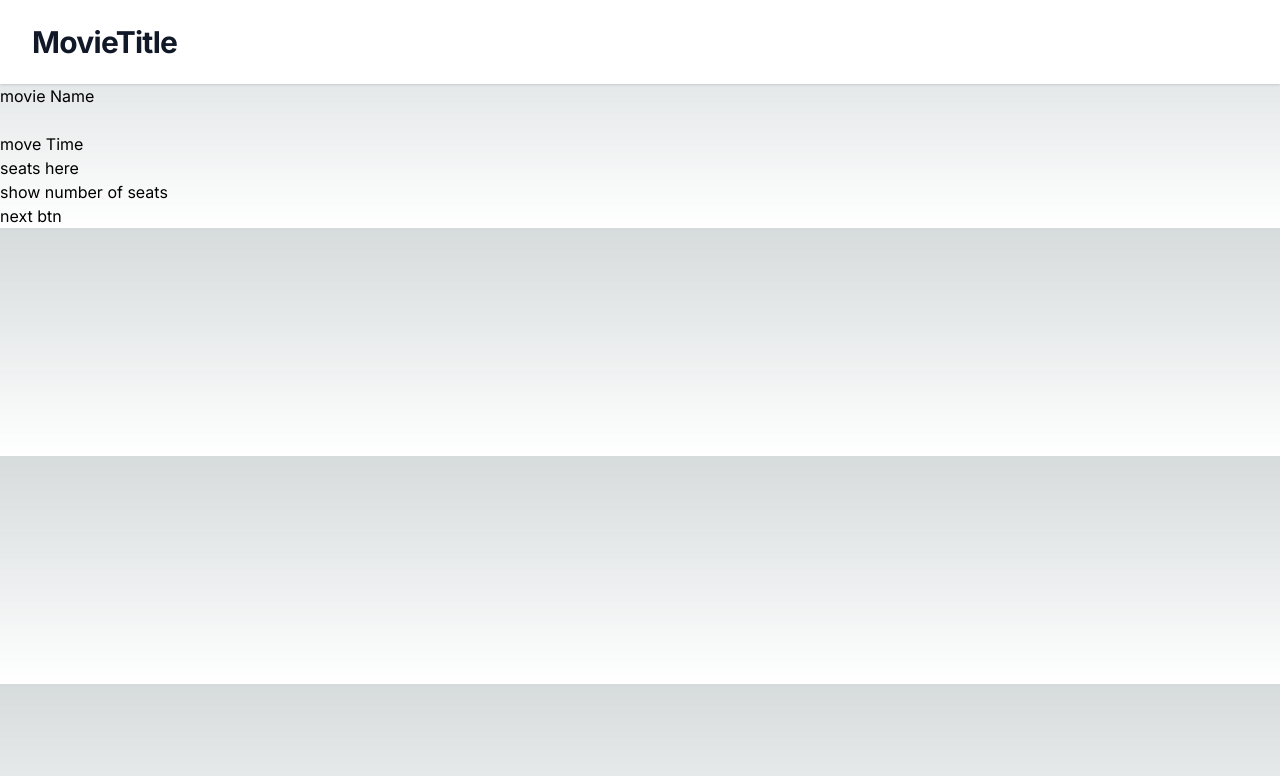
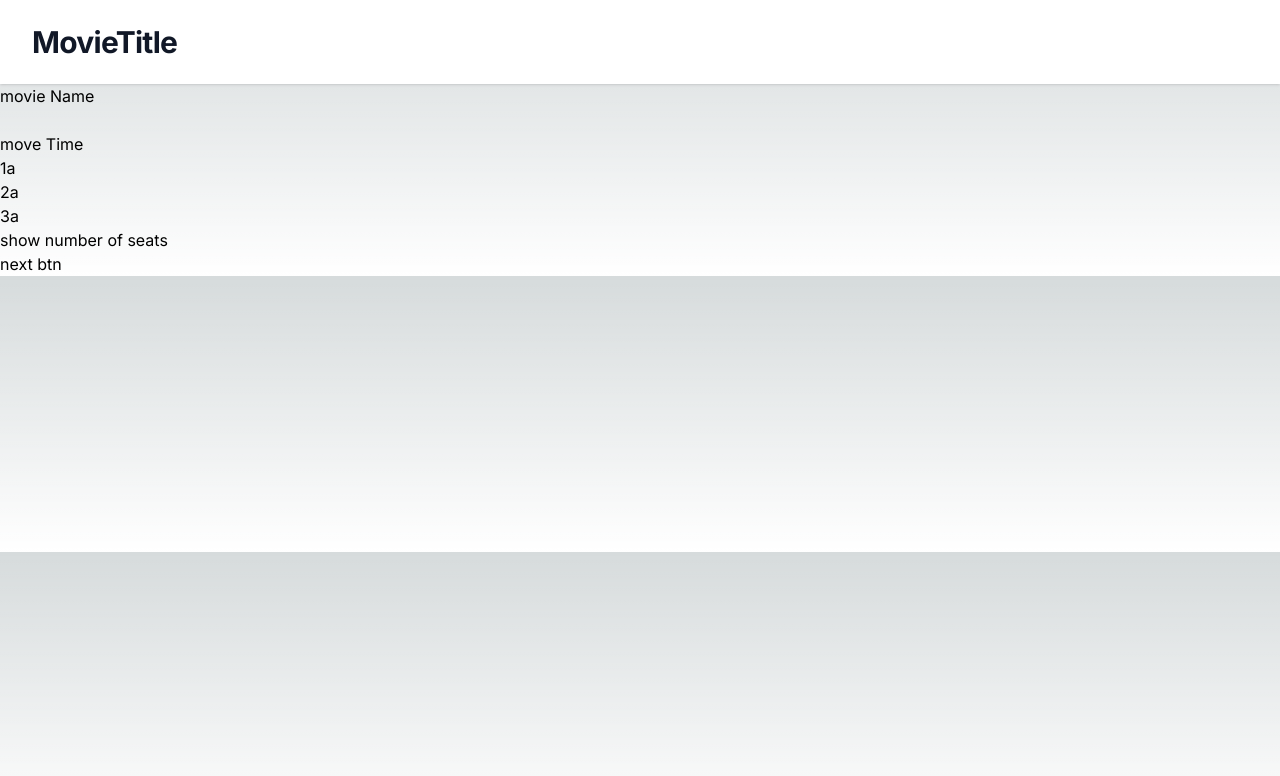
Before and after one commit to RocClark/movie-app, a Next.js app: page /movieHome/1 in a window 1280 px wide. Shown: the top 776 px of the page. Built offline with nearby package versions, Linux system fonts and the light colour scheme.

Commit message:
add seat list not clickable yet

```diff
--- a/app/movieHome/[seatSelect]/page.tsx
+++ b/app/movieHome/[seatSelect]/page.tsx
@@ -2,13 +2,12 @@ import MoiveScreen from '../../../components/movieComponents/movieScrean'
 import SeatList from '../../../components/movieComponents/seatsList'
 import MovieHeader from '../../../components/movieComponents/movieHeader'
 
-import Image from 'next/image'
 
 
-const MovieData = [
-  {id: 1, seats: 1 },
-  {id: 2, seats: 2 },
-  {id: 3, seats: 3 }
+const SeatData = [
+  {id: 1, seatNum: "1a" },
+  {id: 2, seatNum: "2a" },
+  {id: 3, seatNum: "3a" }
 ]
 
 
@@ -19,7 +18,8 @@ export default function seatSelect() {
   <div>
      <MovieHeader/>
     <MoiveScreen/>
-    <SeatList/>
+    <SeatList seats= {SeatData}/>
+
     <div >
           <p>show number of seats</p>
         </div>
--- /dev/null
+++ b/components/movieComponents/seatItems.jsx
@@ -0,0 +1,13 @@
+function SeatItem(props) {
+    return (
+        <li className>
+           <div className>
+          <h3>{props.seatNum}</h3>
+        </div>
+
+
+    </li>
+)
+}
+
+export default SeatItem;
--- a/components/movieComponents/seatsList.tsx
+++ b/components/movieComponents/seatsList.tsx
@@ -1,11 +1,17 @@
+import SeatItem from './seatItems';
 
+function SeatList(props: { seats: any[]; }) {
+      return (
+          <ul >
+          {props.seats.map((seat: { id: any; seatNum: any; }) => (
+            <SeatItem
+              key={seat.id}
 
-function SeatList() {
-  return (
-    <p >
-   seats here
-  </p>
-  );
-}
+              seatNum={seat.seatNum}
+            />
+          ))}
+        </ul>
+      );
+  }
 
 export default SeatList;
```
